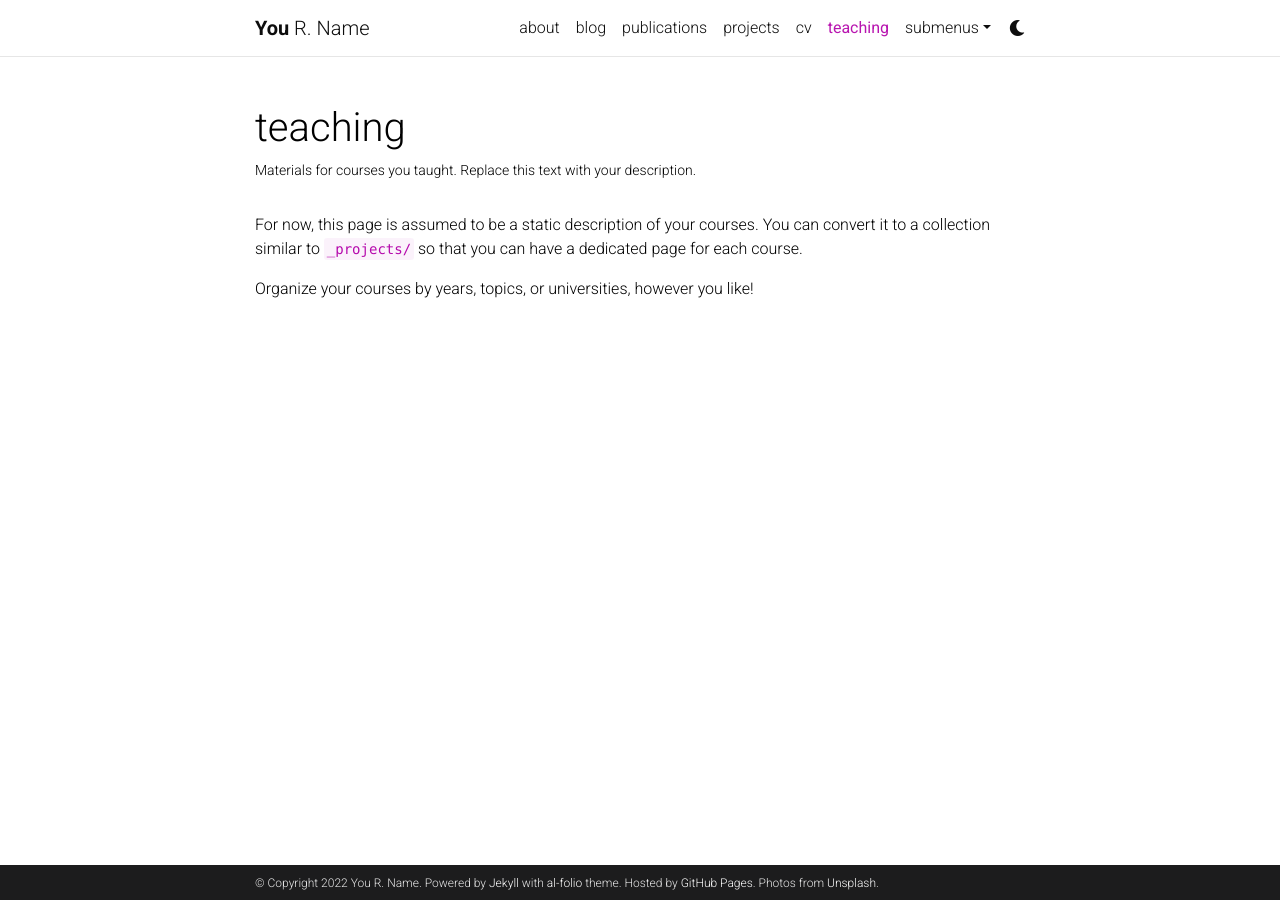
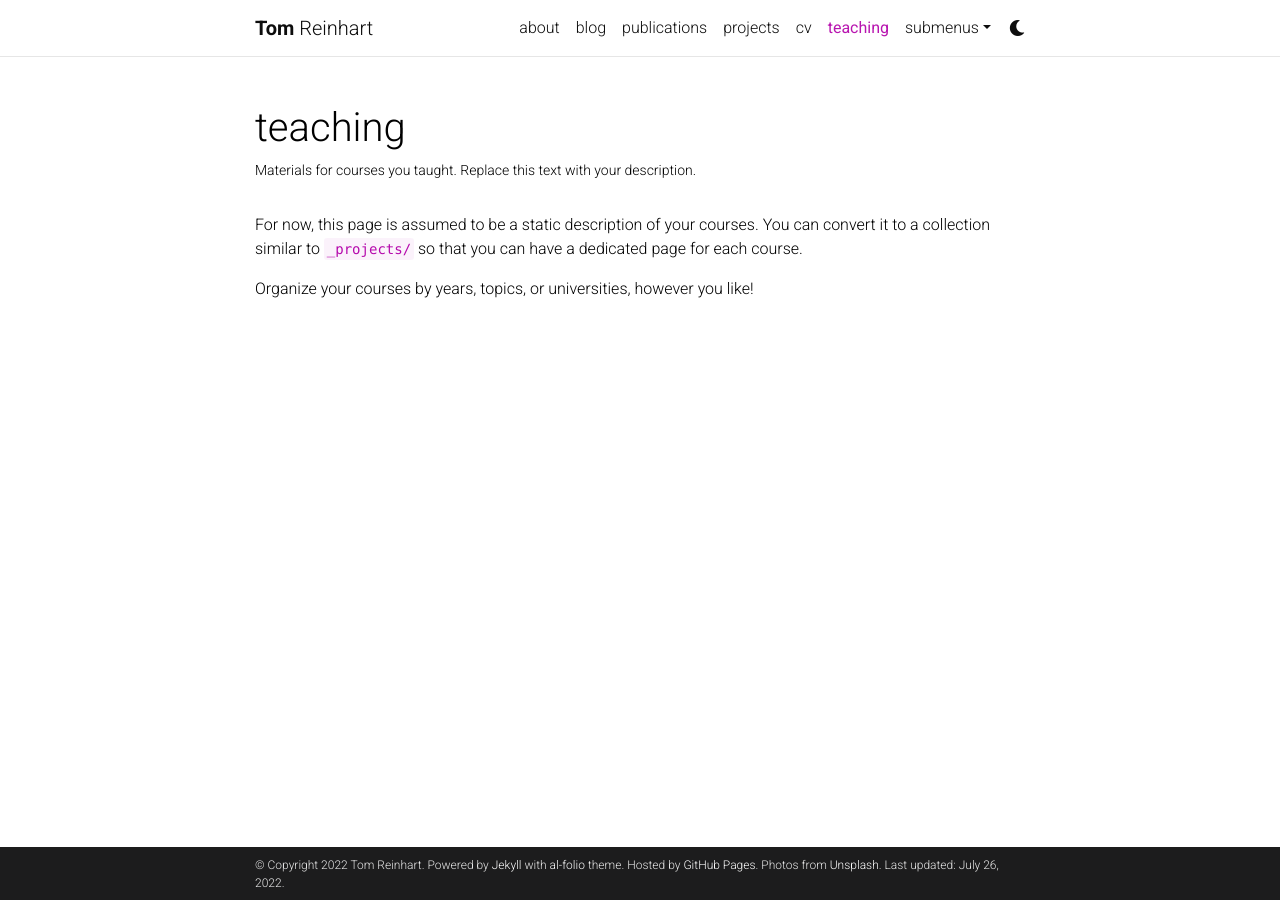
Before and after one commit to tbr7/tbr7.github.io, a Jekyll site: the page built from _pages/teaching.md, in a window 1280 px wide. Built offline with Jekyll 4.4.1, drawn with Linux system fonts in a browser that asks for light colours; comment, search, counter and statistics services are not loaded; a style sheet for code colours, icons or effects is not loaded.

Commit message:
fitting config to tbr7 github pages

```diff
--- a/_config.yml
+++ b/_config.yml
@@ -3,10 +3,10 @@
 # -----------------------------------------------------------------------------
 
 title: blank # the website title (if blank, full name will be used instead)
-first_name: You
-middle_name: R.
-last_name: Name
-email: you@example.com
+first_name: Tom
+middle_name:
+last_name: Reinhart
+email: treinhart4115@gmail.com
 description: > # the ">" symbol means to ignore newlines until "footer_text:"
   A simple, whitespace theme for academics. Based on [*folio](https://github.com/bogoli/-folio) design.
 footer_text: >
@@ -18,9 +18,9 @@
 lang: en # the language of your site (for example: en, fr, cn, ru, etc.)
 icon: ⚛️  # the emoji used as the favicon (alternatively, provide image name in /assets/img/)
 
-url: https://alshedivat.github.io # the base hostname & protocol for your site
+url: https://tbr7.github.io # the base hostname & protocol for your site
 baseurl: /al-folio # the subpath of your site, e.g. /blog/
-last_updated: false # set to true if you want to display last updated in the footer
+last_updated: true # set to true if you want to display last updated in the footer
 impressum_path:  # set to path to include impressum link in the footer, use the same path as permalink in a page, helps to conform with EU GDPR
 
 # -----------------------------------------------------------------------------
@@ -79,7 +79,7 @@
 # Analytics and search engine verification
 # -----------------------------------------------------------------------------
 
-google_analytics:  # your google-analytics ID (format: UA-XXXXXXXXX)
+google_analytics:  G-NP2E2PXDT3 # your google-analytics ID (format: UA-XXXXXXXXX)
 panelbear_analytics:  # panelbear analytics site ID (format: XXXXXXXXX)
 
 google_site_verification:  # your google-site-verification ID (Google Search Console)
```
Also changed, not shown: 1 other file.
